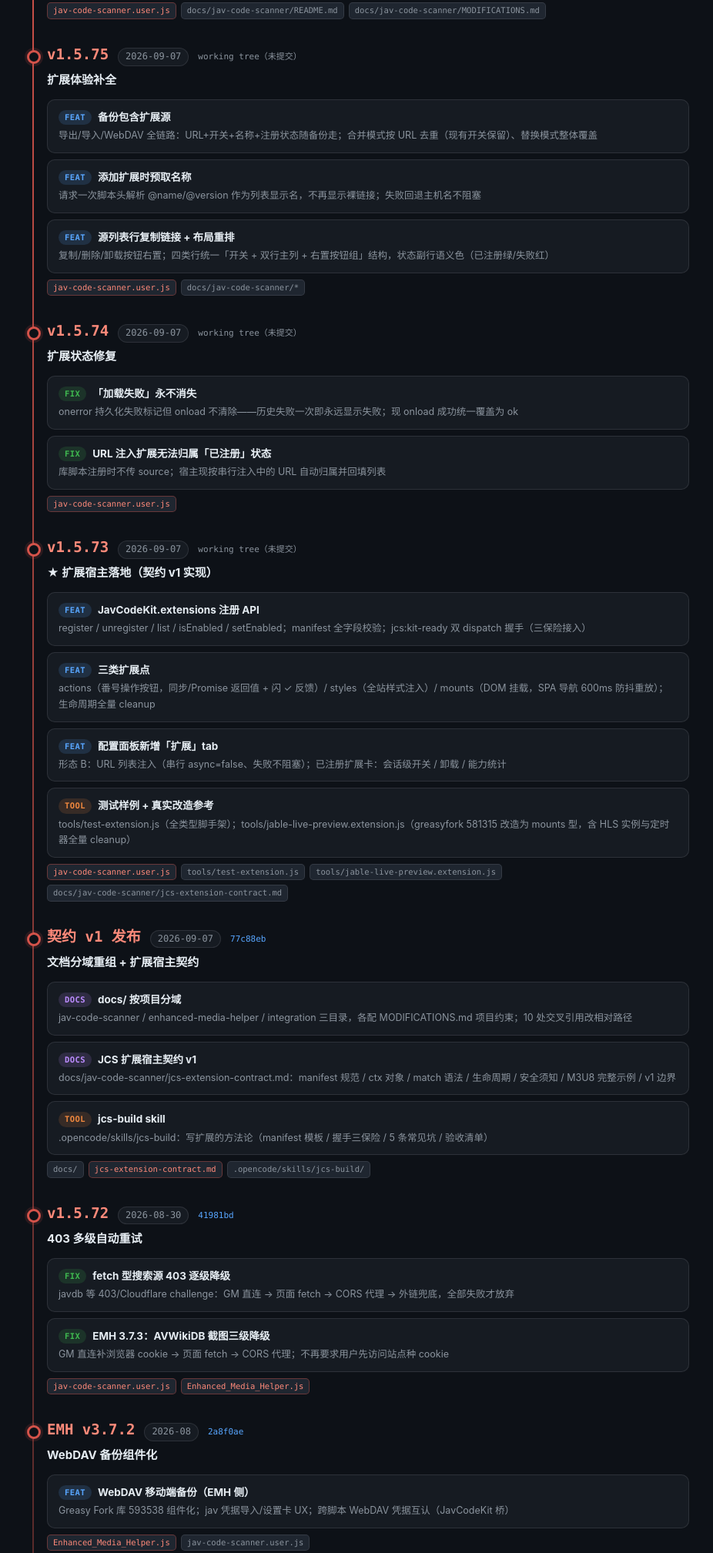
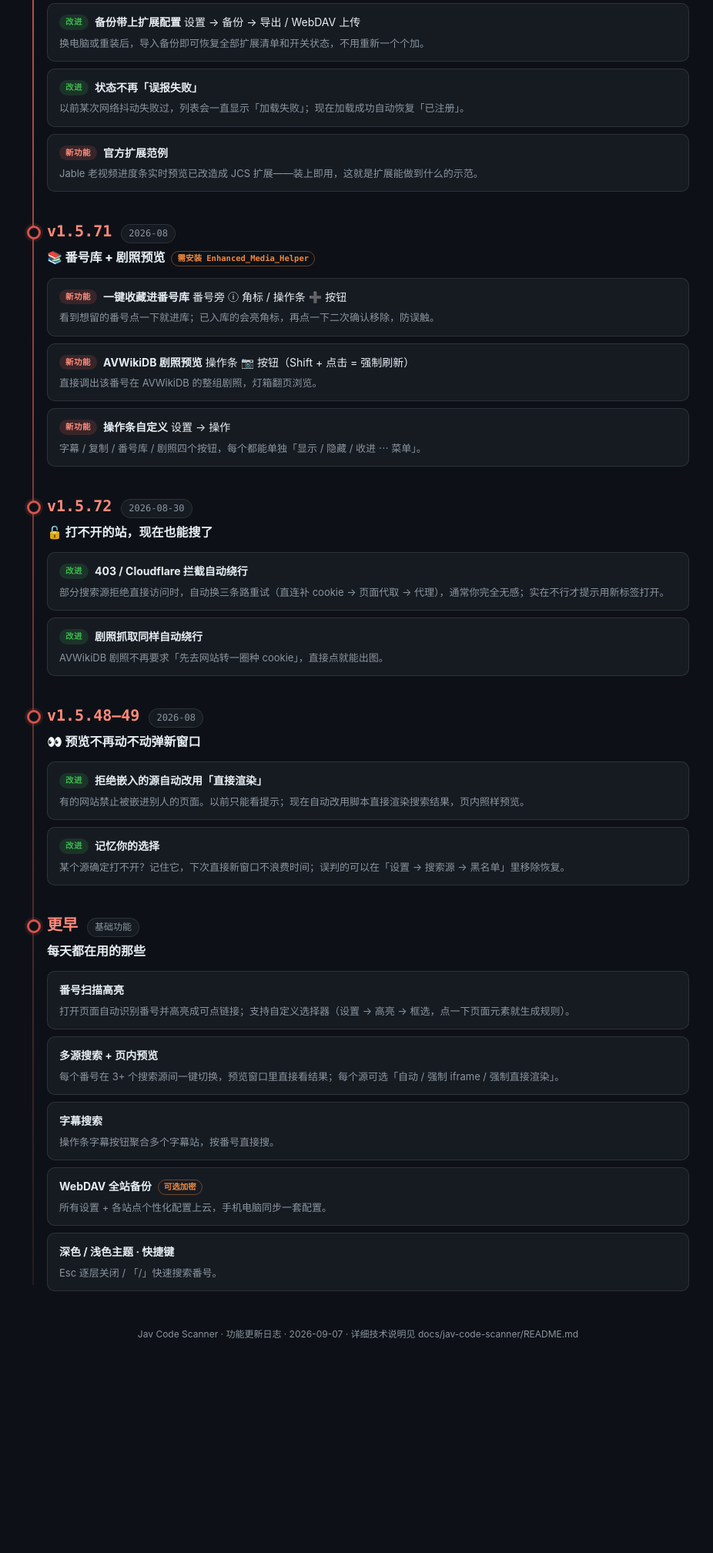
Before and after one commit to coresZ/javuser, a plain HTML site: page html/changelog.html in a window 1280 px wide. Shown: the part 404-2421 px from the top of the page at 77% size, without its empty margins (175-1101 px from the left). After the commit the page ends 2237 px from the top, so only its background shows below. Drawn offline with Linux system fonts and the light colour scheme.

Commit message:
docs(html): 功能更新日志改版——用户视角功能条目替代代码提交记录

```diff
--- a/html/changelog.html
+++ b/html/changelog.html
@@ -3,7 +3,7 @@
 <head>
 <meta charset="UTF-8">
 <meta name="viewport" content="width=device-width, initial-scale=1.0">
-<title>JCS · 更新日志</title>
+<title>Jav Code Scanner · 功能更新日志</title>
 <style>
   :root {
     --bg: #0d1117;
@@ -25,86 +25,67 @@
   body {
     background: var(--bg); color: var(--text);
     font-family: -apple-system, 'Segoe UI', 'Microsoft YaHei', sans-serif;
-    line-height: 1.65; padding: 40px 20px 90px;
+    line-height: 1.7; padding: 40px 20px 90px;
   }
   .wrap { max-width: 860px; margin: 0 auto; }
 
-  header.hero { margin-bottom: 36px; }
-  h1 { font-size: 30px; letter-spacing: .01em; }
+  header.hero { margin-bottom: 38px; }
+  h1 { font-size: 30px; }
   h1 .brand {
     background: linear-gradient(145deg, var(--accent2), var(--accent));
     -webkit-background-clip: text; background-clip: text; color: transparent;
   }
   .hero-sub { color: var(--muted); font-size: 14px; margin-top: 8px; }
-  .hero-sub code { font-family: var(--mono); color: var(--blue); font-size: 13px; }
 
-  /* 时间轴 */
   .timeline { position: relative; padding-left: 26px; }
   .timeline::before {
-    content: ''; position: absolute; left: 7px; top: 6px; bottom: 6px;
-    width: 2px; background: linear-gradient(180deg, var(--accent), rgba(212,83,74,.15));
+    content: ''; position: absolute; left: 7px; top: 8px; bottom: 8px;
+    width: 2px; background: linear-gradient(180deg, var(--accent), rgba(212, 83, 74, .12));
     border-radius: 2px;
   }
-  .release { position: relative; margin-bottom: 30px; }
+  .release { position: relative; margin-bottom: 34px; }
   .release::before {
     content: ''; position: absolute; left: -26px; top: 10px;
     width: 12px; height: 12px; border-radius: 50%;
     background: var(--bg); border: 3px solid var(--accent);
-    box-shadow: 0 0 0 3px rgba(212, 83, 74, .15);
+    box-shadow: 0 0 0 3px rgba(212, 83, 74, .14);
   }
-  .release-head { display: flex; align-items: baseline; gap: 12px; flex-wrap: wrap; margin-bottom: 6px; }
-  .ver {
-    font-family: var(--mono); font-size: 19px; font-weight: 800; color: var(--accent2);
-  }
-  .date {
-    font-family: var(--mono); font-size: 12px; color: var(--muted);
-    padding: 1px 9px; border: 1px solid var(--border); border-radius: 999px;
-    background: var(--surface);
-  }
-  .commit {
-    font-family: var(--mono); font-size: 11px; color: var(--muted);
-  }
-  .commit a { color: var(--blue); text-decoration: none; }
-  .release-title { font-size: 15px; font-weight: 700; color: var(--text); margin-bottom: 12px; }
+  .release-head { display: flex; align-items: baseline; gap: 12px; flex-wrap: wrap; margin-bottom: 4px; }
+  .ver { font-family: var(--mono); font-size: 20px; font-weight: 800; color: var(--accent2); }
+  .date { font-family: var(--mono); font-size: 12px; color: var(--muted); padding: 1px 9px; border: 1px solid var(--border); border-radius: 999px; background: var(--surface); }
+  .release-title { font-size: 16px; font-weight: 800; color: var(--text); margin-bottom: 12px; }
 
-  .items { display: flex; flex-direction: column; gap: 8px; }
+  .items { display: flex; flex-direction: column; gap: 9px; }
   .item {
     background: var(--surface); border: 1px solid var(--border);
-    border-radius: 10px; padding: 11px 14px; font-size: 13.5px;
+    border-radius: 10px; padding: 12px 15px; font-size: 14px;
   }
-  .item b { color: var(--text); }
-  .item .desc { color: var(--muted); font-size: 12.5px; margin-top: 3px; }
-  .tag {
-    display: inline-block; font-size: 10.5px; font-weight: 800; letter-spacing: .04em;
-    padding: 1px 8px; border-radius: 999px; margin-right: 8px; vertical-align: 1px;
-    font-family: var(--mono);
+  .item .feat { font-weight: 700; }
+  .item .feat .how { display: block; font-weight: 500; color: var(--blue); font-size: 12.5px; margin-top: 3px; font-family: var(--mono); }
+  .item .desc { color: var(--muted); font-size: 13px; margin-top: 4px; }
+  .new {
+    display: inline-block; font-size: 10.5px; font-weight: 900; letter-spacing: .05em;
+    padding: 1px 8px; border-radius: 999px; margin-right: 8px; vertical-align: 2px;
+    background: rgba(212, 83, 74, .18); color: var(--accent2); font-family: var(--mono);
   }
-  .t-feat  { background: rgba(88,166,255,.15);  color: var(--blue); }
-  .t-fix   { background: rgba(63,185,80,.15);   color: var(--green); }
-  .t-break { background: rgba(248,81,73,.15);   color: var(--red); }
-  .t-docs  { background: rgba(188,140,255,.15); color: var(--purple); }
-  .t-tool  { background: rgba(240,136,62,.15);  color: var(--orange); }
+  .imp {
+    display: inline-block; font-size: 10.5px; font-weight: 900; letter-spacing: .05em;
+    padding: 1px 8px; border-radius: 999px; margin-right: 8px; vertical-align: 2px;
+    background: rgba(63, 185, 80, .15); color: var(--green); font-family: var(--mono);
+  }
+  .cond {
+    display: inline-block; font-size: 10.5px; color: var(--orange);
+    border: 1px solid rgba(240, 136, 62, .4); border-radius: 999px;
+    padding: 0 7px; margin-left: 8px; vertical-align: 1px; font-family: var(--mono);
+  }
 
-  .files { margin-top: 8px; display: flex; flex-wrap: wrap; gap: 6px; }
-  .file {
-    font-family: var(--mono); font-size: 10.5px; color: var(--muted);
-    background: var(--surface2); border: 1px solid var(--border);
-    padding: 1px 7px; border-radius: 5px;
-  }
-  .file.hl { color: var(--accent2); border-color: rgba(212,83,74,.4); }
+  .step { color: var(--muted); font-size: 12.5px; margin-top: 6px; padding-left: 2px; }
+  .step b { color: var(--text); font-weight: 600; }
 
-  .wip {
-    border: 1px dashed rgba(240, 136, 62, .45);
-    background: rgba(240, 136, 62, .06);
-    border-radius: 10px; padding: 11px 14px; font-size: 13.5px;
-  }
-  .wip .tag { background: rgba(240,136,62,.15); color: var(--orange); }
-
-  footer { margin-top: 44px; color: var(--muted); font-size: 12px; text-align: center; }
-  footer code { font-family: var(--mono); color: var(--blue); }
+  footer { margin-top: 46px; color: var(--muted); font-size: 12px; text-align: center; }
 
   @media (max-width: 640px) {
-    body { padding: 28px 14px 70px; }
+    body { padding: 26px 14px 70px; }
     .timeline { padding-left: 22px; }
     .release::before { left: -22px; }
   }
@@ -114,190 +95,129 @@
 <div class="wrap">
 
   <header class="hero">
-    <h1><span class="brand">Jav Code Scanner</span> 更新日志</h1>
-    <div class="hero-sub">通用番号扫描 &amp; 多源搜索 · 当前 <code>v1.5.76</code>（工作区）· 分支 <code>main</code> · <code>window.JavCodeKit</code></div>
+    <h1><span class="brand">Jav Code Scanner</span> 功能更新日志</h1>
+    <div class="hero-sub">只记「你又能做什么了」——版本号对应脚本设置里的版本</div>
   </header>
 
   <div class="timeline">
 
-    <!-- v1.5.76 -->
+    <!-- 扩展宿主 -->
     <div class="release">
-      <div class="release-head">
-        <span class="ver">v1.5.76</span>
-        <span class="date">2026-09-07</span>
-        <span class="commit">working tree（未提交）</span>
+      <div class="release-head"><span class="ver">v1.5.76</span><span class="date">2026-09-07</span></div>
+      <div class="release-title">🧩 扩展系统来了：别人的油猴库，装进 JCS 用</div>
+      <div class="items">
+        <div class="item">
+          <span class="new">新功能</span><span class="feat">第三方油猴脚本一键接入</span>
+          <span class="how">设置 → 扩展 → 粘贴脚本链接 → 添加</span>
+          <div class="desc">支持的库会出现在番号操作条上，变成一个专属按钮。添加时自动识别脚本名字，不用看天书链接。</div>
         </div>
-      <div class="release-title">文档完善：源码指南 + 使用者描述</div>
-      <div class="items">
-        <div class="item"><span class="tag t-docs">DOCS</span><b>新增源码使用指南 README</b>
-          <div class="desc">docs/jav-code-scanner/README.md：使用者操作说明（安装/搜索/操作条/六 tab/扩展宿主/备份/快捷键/故障排查）+ 开发者操作说明（改码流程/扩展开发 30 分钟上手/Console 调试命令/备份 bundle 结构）</div></div>
-        <div class="item"><span class="tag t-docs">DOCS</span><b>@description 重写</b>
-          <div class="desc">脚本头描述改为功能卖点枚举（含扩展宿主），Greasy Fork 列表页可见</div></div>
+        <div class="item">
+          <span class="new">新功能</span><span class="feat">扩展管理台</span>
+          <span class="how">设置 → 扩展</span>
+          <div class="desc">每个扩展一个开关（关掉立即生效，刷新后恢复）；不想要的点卸载；链接可一键复制；状态一眼看清（已注册 / 加载失败 / 仅注入）。</div>
         </div>
-      <div class="files"><span class="file hl">jav-code-scanner.user.js</span><span class="file">docs/jav-code-scanner/README.md</span><span class="file">docs/jav-code-scanner/MODIFICATIONS.md</span></div>
+        <div class="item">
+          <span class="imp">改进</span><span class="feat">备份带上扩展配置</span>
+          <span class="how">设置 → 备份 → 导出 / WebDAV 上传</span>
+          <div class="desc">换电脑或重装后，导入备份即可恢复全部扩展清单和开关状态，不用重新一个个加。</div>
+        </div>
+        <div class="item">
+          <span class="imp">改进</span><span class="feat">状态不再「误报失败」</span>
+          <div class="desc">以前某次网络抖动失败过，列表会一直显示「加载失败」；现在加载成功自动恢复「已注册」。</div>
+        </div>
+        <div class="item">
+          <span class="new">新功能</span><span class="feat">官方扩展范例</span>
+          <div class="desc">Jable 老视频进度条实时预览已改造成 JCS 扩展——装上即用，这就是扩展能做到什么的示范。</div>
+        </div>
+      </div>
     </div>
 
-    <!-- v1.5.75 -->
+    <!-- 番号库与剧照 -->
     <div class="release">
-      <div class="release-head">
-        <span class="ver">v1.5.75</span>
-        <span class="date">2026-09-07</span>
-        <span class="commit">working tree（未提交）</span>
+      <div class="release-head"><span class="ver">v1.5.71</span><span class="date">2026-08</span></div>
+      <div class="release-title">📚 番号库 + 剧照预览<span class="cond">需安装 Enhanced_Media_Helper</span></div>
+      <div class="items">
+        <div class="item">
+          <span class="new">新功能</span><span class="feat">一键收藏进番号库</span>
+          <span class="how">番号旁 ⓘ 角标 / 操作条 ➕ 按钮</span>
+          <div class="desc">看到想留的番号点一下就进库；已入库的会亮角标，再点一下二次确认移除，防误触。</div>
         </div>
-      <div class="release-title">扩展体验补全</div>
-      <div class="items">
-        <div class="item"><span class="tag t-feat">FEAT</span><b>备份包含扩展源</b>
-          <div class="desc">导出/导入/WebDAV 全链路：URL+开关+名称+注册状态随备份走；合并模式按 URL 去重（现有开关保留）、替换模式整体覆盖</div></div>
-        <div class="item"><span class="tag t-feat">FEAT</span><b>添加扩展时预取名称</b>
-          <div class="desc">请求一次脚本头解析 @name/@version 作为列表显示名，不再显示裸链接；失败回退主机名不阻塞</div></div>
-        <div class="item"><span class="tag t-feat">FEAT</span><b>源列表行复制链接 + 布局重排</b>
-          <div class="desc">复制/删除/卸载按钮右置；四类行统一「开关 + 双行主列 + 右置按钮组」结构，状态副行语义色（已注册绿/失败红）</div></div>
+        <div class="item">
+          <span class="new">新功能</span><span class="feat">AVWikiDB 剧照预览</span>
+          <span class="how">操作条 📷 按钮（Shift + 点击 = 强制刷新）</span>
+          <div class="desc">直接调出该番号在 AVWikiDB 的整组剧照，灯箱翻页浏览。</div>
         </div>
-      <div class="files"><span class="file hl">jav-code-scanner.user.js</span><span class="file">docs/jav-code-scanner/*</span></div>
+        <div class="item">
+          <span class="new">新功能</span><span class="feat">操作条自定义</span>
+          <span class="how">设置 → 操作</span>
+          <div class="desc">字幕 / 复制 / 番号库 / 剧照四个按钮，每个都能单独「显示 / 隐藏 / 收进 ⋯ 菜单」。</div>
+        </div>
+      </div>
     </div>
 
-    <!-- v1.5.74 -->
+    <!-- 智能预览 -->
     <div class="release">
-      <div class="release-head">
-        <span class="ver">v1.5.74</span>
-        <span class="date">2026-09-07</span>
-        <span class="commit">working tree（未提交）</span>
+      <div class="release-head"><span class="ver">v1.5.72</span><span class="date">2026-08-30</span></div>
+      <div class="release-title">🔓 打不开的站，现在也能搜了</div>
+      <div class="items">
+        <div class="item">
+          <span class="imp">改进</span><span class="feat">403 / Cloudflare 拦截自动绕行</span>
+          <div class="desc">部分搜索源拒绝直接访问时，自动换三条路重试（直连补 cookie → 页面代取 → 代理），通常你完全无感；实在不行才提示用新标签打开。</div>
         </div>
-      <div class="release-title">扩展状态修复</div>
-      <div class="items">
-        <div class="item"><span class="tag t-fix">FIX</span><b>「加载失败」永不消失</b>
-          <div class="desc">onerror 持久化失败标记但 onload 不清除——历史失败一次即永远显示失败；现 onload 成功统一覆盖为 ok</div></div>
-        <div class="item"><span class="tag t-fix">FIX</span><b>URL 注入扩展无法归属「已注册」状态</b>
-          <div class="desc">库脚本注册时不传 source；宿主现按串行注入中的 URL 自动归属并回填列表</div></div>
+        <div class="item">
+          <span class="imp">改进</span><span class="feat">剧照抓取同样自动绕行</span>
+          <div class="desc">AVWikiDB 剧照不再要求「先去网站转一圈种 cookie」，直接点就能出图。</div>
         </div>
-      <div class="files"><span class="file hl">jav-code-scanner.user.js</span></div>
+      </div>
     </div>
 
-    <!-- v1.5.73 -->
+    <!-- 预览健壮性 -->
     <div class="release">
-      <div class="release-head">
-        <span class="ver">v1.5.73</span>
-        <span class="date">2026-09-07</span>
-        <span class="commit">working tree（未提交）</span>
+      <div class="release-head"><span class="ver">v1.5.48–49</span><span class="date">2026-08</span></div>
+      <div class="release-title">👀 预览不再动不动弹新窗口</div>
+      <div class="items">
+        <div class="item">
+          <span class="imp">改进</span><span class="feat">拒绝嵌入的源自动改用「直接渲染」</span>
+          <div class="desc">有的网站禁止被嵌进别人的页面。以前只能看提示；现在自动改用脚本直接渲染搜索结果，页内照样预览。</div>
         </div>
-      <div class="release-title">★ 扩展宿主落地（契约 v1 实现）</div>
-      <div class="items">
-        <div class="item"><span class="tag t-feat">FEAT</span><b>JavCodeKit.extensions 注册 API</b>
-          <div class="desc">register / unregister / list / isEnabled / setEnabled；manifest 全字段校验；jcs:kit-ready 双 dispatch 握手（三保险接入）</div></div>
-        <div class="item"><span class="tag t-feat">FEAT</span><b>三类扩展点</b>
-          <div class="desc">actions（番号操作按钮，同步/Promise 返回值 + 闪 ✓ 反馈）/ styles（全站样式注入）/ mounts（DOM 挂载，SPA 导航 600ms 防抖重放）；生命周期全量 cleanup</div></div>
-        <div class="item"><span class="tag t-feat">FEAT</span><b>配置面板新增「扩展」tab</b>
-          <div class="desc">形态 B：URL 列表注入（串行 async=false、失败不阻塞）；已注册扩展卡：会话级开关 / 卸载 / 能力统计</div></div>
-        <div class="item"><span class="tag t-tool">TOOL</span><b>测试样例 + 真实改造参考</b>
-          <div class="desc">tools/test-extension.js（全类型脚手架）；tools/jable-live-preview.extension.js（greasyfork 581315 改造为 mounts 型，含 HLS 实例与定时器全量 cleanup）</div></div>
+        <div class="item">
+          <span class="imp">改进</span><span class="feat">记忆你的选择</span>
+          <div class="desc">某个源确定打不开？记住它，下次直接新窗口不浪费时间；误判的可以在「设置 → 搜索源 → 黑名单」里移除恢复。</div>
         </div>
-      <div class="files"><span class="file hl">jav-code-scanner.user.js</span><span class="file">tools/test-extension.js</span><span class="file">tools/jable-live-preview.extension.js</span><span class="file">docs/jav-code-scanner/jcs-extension-contract.md</span></div>
+      </div>
     </div>
 
-    <!-- 77c88eb -->
+    <!-- 基础 -->
     <div class="release">
-      <div class="release-head">
-        <span class="ver">契约 v1 发布</span>
-        <span class="date">2026-09-07</span>
-        <span class="commit"><a href="#" onclick="return false">77c88eb</a></span>
+      <div class="release-head"><span class="ver">更早</span><span class="date">基础功能</span></div>
+      <div class="release-title">每天都在用的那些</div>
+      <div class="items">
+        <div class="item">
+          <span class="feat">番号扫描高亮</span>
+          <div class="desc">打开页面自动识别番号并高亮成可点链接；支持自定义选择器（设置 → 高亮 → 框选，点一下页面元素就生成规则）。</div>
         </div>
-      <div class="release-title">文档分域重组 + 扩展宿主契约</div>
-      <div class="items">
-        <div class="item"><span class="tag t-docs">DOCS</span><b>docs/ 按项目分域</b>
-          <div class="desc">jav-code-scanner / enhanced-media-helper / integration 三目录，各配 MODIFICATIONS.md 项目约束；10 处交叉引用改相对路径</div></div>
-        <div class="item"><span class="tag t-docs">DOCS</span><b>JCS 扩展宿主契约 v1</b>
-          <div class="desc">docs/jav-code-scanner/jcs-extension-contract.md：manifest 规范 / ctx 对象 / match 语法 / 生命周期 / 安全须知 / M3U8 完整示例 / v1 边界</div></div>
-        <div class="item"><span class="tag t-tool">TOOL</span><b>jcs-build skill</b>
-          <div class="desc">.opencode/skills/jcs-build：写扩展的方法论（manifest 模板 / 握手三保险 / 5 条常见坑 / 验收清单）</div></div>
+        <div class="item">
+          <span class="feat">多源搜索 + 页内预览</span>
+          <div class="desc">每个番号在 3+ 个搜索源间一键切换，预览窗口里直接看结果；每个源可选「自动 / 强制 iframe / 强制直接渲染」。</div>
         </div>
-      <div class="files"><span class="file">docs/</span><span class="file hl">jcs-extension-contract.md</span><span class="file">.opencode/skills/jcs-build/</span></div>
+        <div class="item">
+          <span class="feat">字幕搜索</span>
+          <div class="desc">操作条字幕按钮聚合多个字幕站，按番号直接搜。</div>
         </div>
-
-    <!-- 41981bd -->
-    <div class="release">
-      <div class="release-head">
-        <span class="ver">v1.5.72</span>
-        <span class="date">2026-08-30</span>
-        <span class="commit"><a href="#" onclick="return false">41981bd</a></span>
+        <div class="item">
+          <span class="feat">WebDAV 全站备份<span class="cond">可选加密</span></span>
+          <div class="desc">所有设置 + 各站点个性化配置上云，手机电脑同步一套配置。</div>
         </div>
-      <div class="release-title">403 多级自动重试</div>
-      <div class="items">
-        <div class="item"><span class="tag t-fix">FIX</span><b>fetch 型搜索源 403 逐级降级</b>
-          <div class="desc">javdb 等 403/Cloudflare challenge：GM 直连 → 页面 fetch → CORS 代理 → 外链兜底，全部失败才放弃</div></div>
-        <div class="item"><span class="tag t-fix">FIX</span><b>EMH 3.7.3：AVWikiDB 截图三级降级</b>
-          <div class="desc">GM 直连补浏览器 cookie → 页面 fetch → CORS 代理；不再要求用户先访问站点种 cookie</div></div>
+        <div class="item">
+          <span class="feat">深色 / 浅色主题 · 快捷键</span>
+          <div class="desc">Esc 逐层关闭 / 「/」快速搜索番号。</div>
         </div>
-      <div class="files"><span class="file hl">jav-code-scanner.user.js</span><span class="file hl">Enhanced_Media_Helper.js</span></div>
       </div>
-
-    <!-- 2a8f0ae -->
-    <div class="release">
-      <div class="release-head">
-        <span class="ver">EMH v3.7.2</span>
-        <span class="date">2026-08</span>
-        <span class="commit"><a href="#" onclick="return false">2a8f0ae</a></span>
-      </div>
-      <div class="release-title">WebDAV 备份组件化</div>
-      <div class="items">
-        <div class="item"><span class="tag t-feat">FEAT</span><b>WebDAV 移动端备份（EMH 侧）</b>
-          <div class="desc">Greasy Fork 库 593538 组件化；jav 凭据导入/设置卡 UX；跨脚本 WebDAV 凭据互认（JavCodeKit 桥）</div></div>
-      </div>
-      <div class="files"><span class="file hl">Enhanced_Media_Helper.js</span><span class="file">jav-code-scanner.user.js</span></div>
-    </div>
-
-    <!-- 831777c -->
-    <div class="release">
-      <div class="release-head">
-        <span class="ver">v1.5.71</span>
-        <span class="date">2026-08</span>
-        <span class="commit"><a href="#" onclick="return false">831777c · eea8e74</a></span>
-      </div>
-      <div class="release-title">v1.0.1 发布：跨脚本集成 + 操作条</div>
-      <div class="items">
-        <div class="item"><span class="tag t-feat">FEAT</span><b>番号库桥 + 操作条抽象</b>
-          <div class="desc">EMH_API 桥（加入/移除番号库、chip 在库角标）；当前番号操作条（字幕/复制/番号库/剧照）+ ⋯ 折叠菜单 + 逐键开关</div></div>
-      </div>
-      <div class="files"><span class="file hl">jav-code-scanner.user.js</span><span class="file hl">Enhanced_Media_Helper.js</span><span class="file">docs/</span></div>
-    </div>
-
-    <!-- 预览链 -->
-    <div class="release">
-      <div class="release-head">
-        <span class="ver">v1.5.48–49</span>
-        <span class="date">2026-08</span>
-        <span class="commit"><a href="#" onclick="return false">ca6ec76 · a9bed20 · abaf653</a></span>
-      </div>
-      <div class="release-title">预览健壮性专项</div>
-      <div class="items">
-        <div class="item"><span class="tag t-feat">FEAT</span><b>iframe 拒绝自动降级 GM 自渲染</b>
-          <div class="desc">HEAD 探测 XFO/CSP 头 + 会话记忆 + 通用提取兜底；同源页面 SAMEORIGIN 放行走 iframe，不再误判</div></div>
-        <div class="item"><span class="tag t-fix">FIX</span><b>javdb 源改 GM 请求自渲染</b>
-          <div class="desc">被 X-Frame-Options 拒绝的站点直接自渲染，替代必败的 iframe 预览</div></div>
-      </div>
-      <div class="files"><span class="file hl">jav-code-scanner.user.js</span></div>
-    </div>
-
-    <!-- 进行中 -->
-    <div class="release">
-      <div class="release-head">
-        <span class="ver">Next</span>
-        <span class="date">规划中</span>
-      </div>
-      <div class="release-title">进行中 / 待定</div>
-      <div class="items">
-        <div class="wip"><span class="tag t-tool">WIP</span><b>扩展转换器网页</b>
-          <div class="desc">html/jcs-extension-converter.html：粘贴脚本链接或代码，自动改写为契约扩展（T 包装器方案已确认粒度，待实施）</div></div>
-        <div class="wip"><span class="tag t-docs">TODO</span><b>架构文档锚点更新</b>
-          <div class="desc">architecture-jav-code-scanner.md 仍锚定 v1.5.71/9983 行，模块地图待收录扩展宿主</div></div>
-        <div class="wip"><span class="tag t-tool">TODO</span><b>工作区分批提交</b>
-          <div class="desc">宿主实现 v1.5.73→76 / docs 修订 / tools+skills 三笔待提交</div></div>
-      </div>
-      <div class="files"><span class="file">html/</span><span class="file">docs/jav-code-scanner/architecture-*.md</span></div>
     </div>
 
   </div>
 
-  <footer>jav-code-scanner.user.js · <code>window.JavCodeKit</code> · 扩展契约 v1 · 生成于 2026-09-07</footer>
+  <footer>Jav Code Scanner · 功能更新日志 · 2026-09-07 · 详细技术说明见 docs/jav-code-scanner/README.md</footer>
 </div>
 </body>
 </html>
```
Lines whose indentation alone changed are shown as unchanged.
